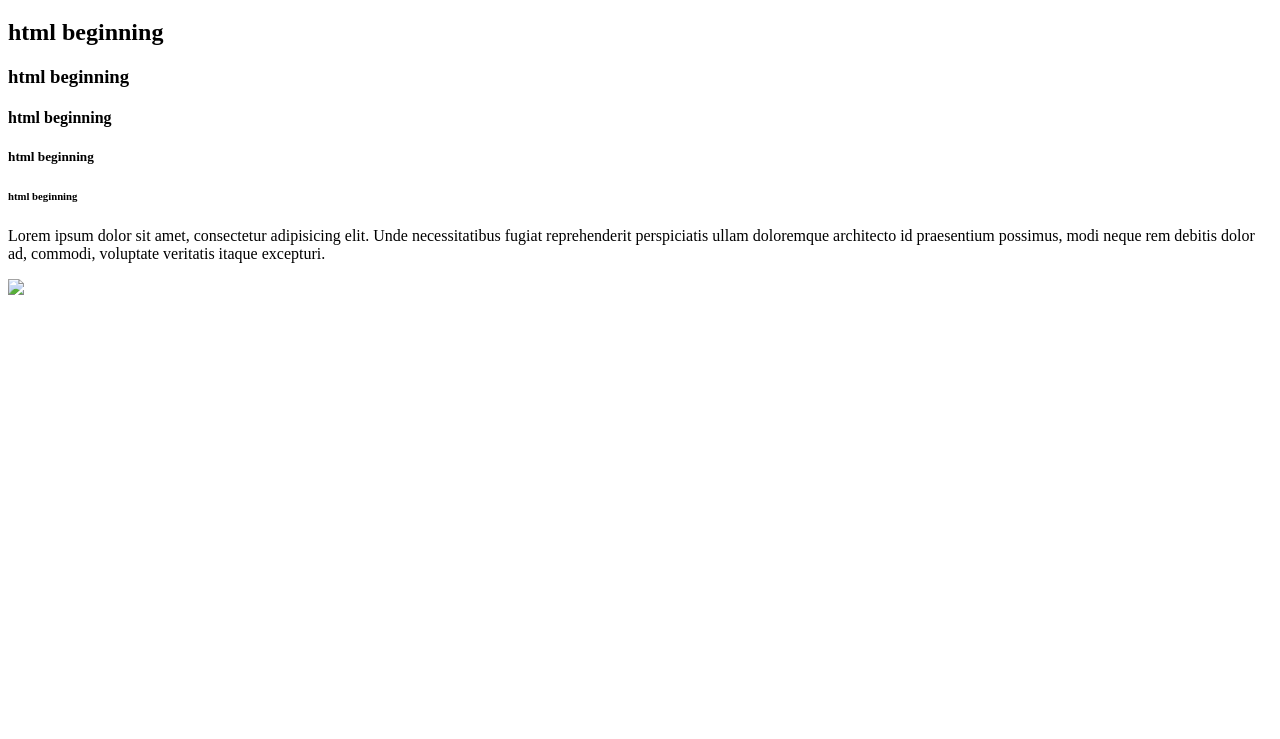
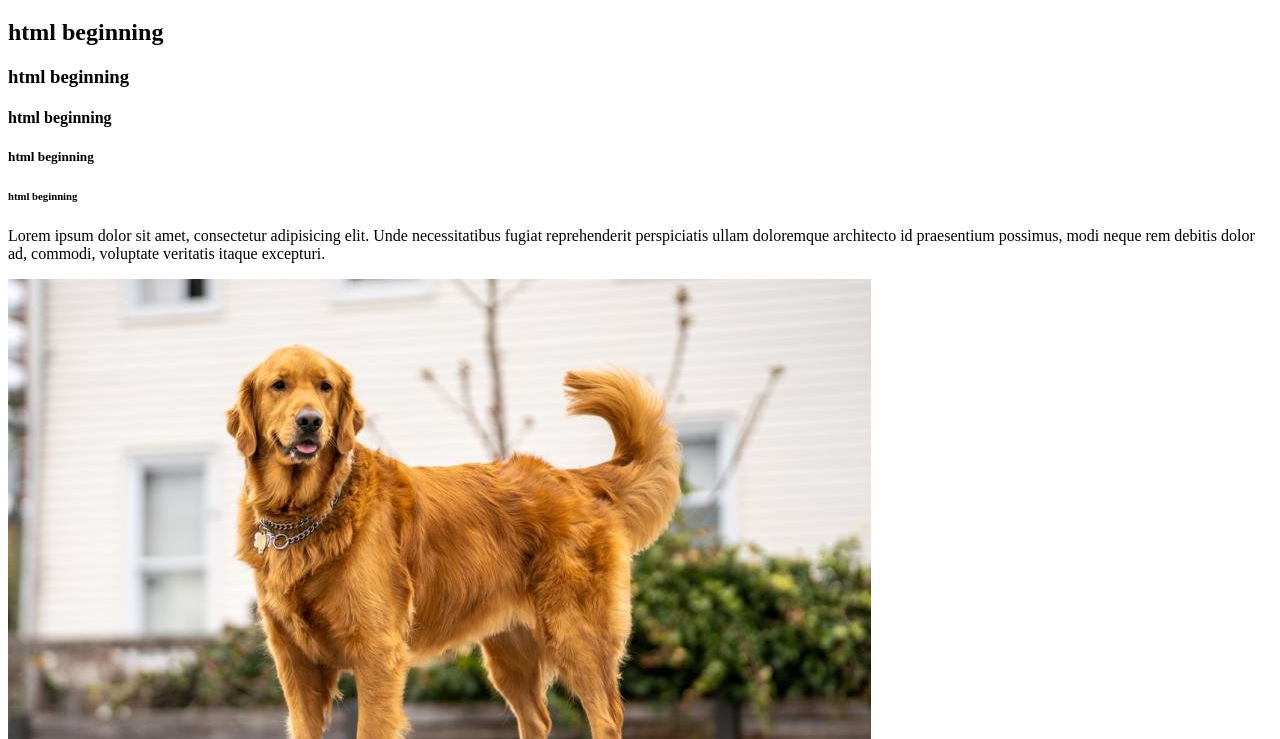
Before and after one commit to DivyanshPoddar21/FSD-WD-CSE17-DIVYANSHPODDAR, a plain HTML site: page HTML/index.html in a window 1280 px wide. Shown: the part 61-800 px from the top of the page. Drawn offline with Linux system fonts and the light colour scheme.

Commit message:
added image and icon

```diff
--- a/HTML/index.html
+++ b/HTML/index.html
@@ -4,16 +4,17 @@
     <meta charset="UTF-8">
     <meta name="viewport" content="width=device-width, initial-scale=1.0">
     <title>Document</title>
+    <link rel="icon" type="image/download.icon" href="c:\Users\divya\FSD-WD-HTML\FSD-WD-CSE17-DIVYANSHPODDAR\HTML\download.ico">
 </head>
-<h1>html beginning </h1>
+
+<body>
+    <h1>html beginning </h1>
 <h2>html beginning </h2>
 <h3>html beginning </h3>
 <h4>html beginning </h4>
 <h5>html beginning </h5>
 <h6>html beginning </h6>
 <p>Lorem ipsum dolor sit amet, consectetur adipisicing elit. Unde necessitatibus fugiat reprehenderit perspiciatis ullam doloremque architecto id praesentium possimus, modi neque rem debitis dolor ad, commodi, voluptate veritatis itaque excepturi.</p>
-<img src="IMG_3357.jpg">
-<body>
-
+<img src="dog.jpeg" alt="">
 </body>
 </html>
```
Also changed, not shown: HTML/dog.jpeg (added), HTML/download.ico (added), 1 other file.
